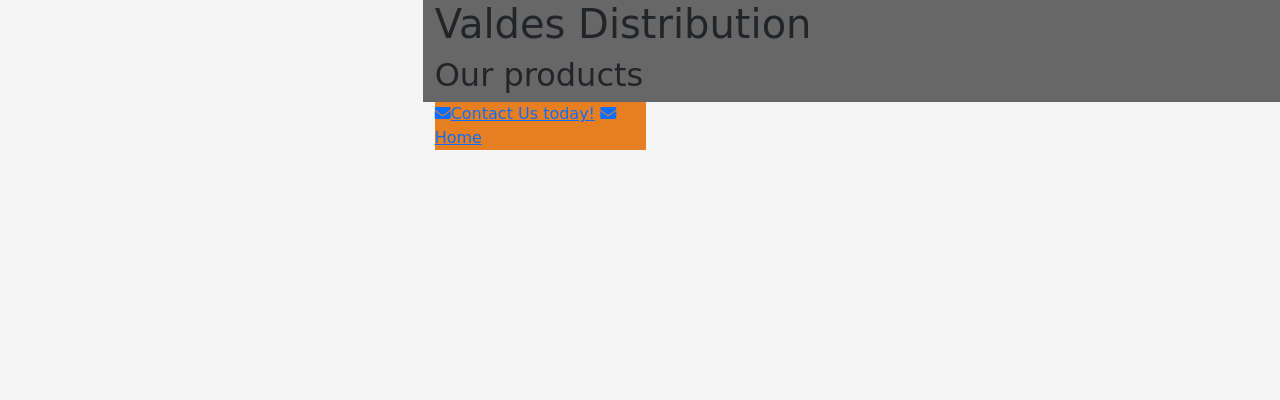
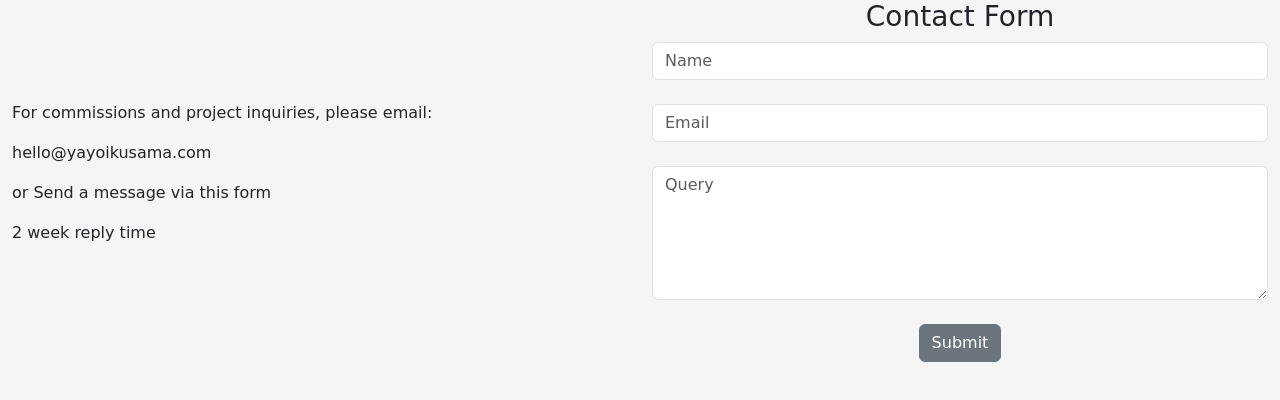
Before and after one commit to Nicolelir/Valdes-distribution, a plain HTML site: page contact.html in a window 1280 px wide. Drawn offline with nearby package versions, Linux system fonts and the light colour scheme; a web font is replaced by a local one.

Commit message:
Add contact form to contact page

```diff
--- a/contact.html
+++ b/contact.html
@@ -14,23 +14,35 @@
     <title>Valdes Distribution</title>
 </head>
 <header>
-    <div class="row no-gutters"> <!--No gutters is for eliminate all the default paddings-->
-        <a class="col-md-4 logo" href="index.html"></a>
-        <div class="col-md-8">
-            <div class="row no-gutters bg-color-name-title">
-                <div class="col heading">
-                    <h1 class="name">Valdes Distribution</h1>
-                    <h2 class="title"> Our products</h2>
+
+
+            <section class="container-fluid" id="contact-container">
+                <div class="row align-items-center">
+                    <div class="col-12 col-sm-4 col-md-6 inline-block" id="contact-container-elements">
+                        <div class="text-box">
+                            <p>For commissions and project inquiries, please email:</p>
+                            <p>hello@yayoikusama.com </p>
+                            <p>or Send a message via this form</p>
+                            <p>2 week reply time</p>
+                        </div>
+                    </div>
+                    <div class="col-12 col-sm-4 col-md-6 inline-block" id="contact-container-elements">
+                        <h3 class="contact-heading text-center">Contact Form</h3>
+                        <div class="center-form">
+                            <form action="" method="post">
+                                <input type="text" name="name" id="fullname" class="form-control" placeholder="Name"
+                                    required><br>
+                                <input type="email" name="email" id="emailaddress" class="form-control" placeholder="Email"
+                                    required><br>
+                                <textarea rows="5" name="projectsummary" id="projectsummary" class="form-control"
+                                    placeholder="Query" required></textarea><br>
+                                <div class="form-row text-center">
+                                    <div class="col">
+                                        <button type="submit" class="btn btn-secondary">Submit</button>
+                                    </div>
+                                </div>
+                            </form>
+                        </div>
+                    </div>
                 </div>
-            </div>
-
-            <div class="row no-gutters">
-                <div class="col">
-                    <ul id="nav" class="list-inline menucontainer">
-                        <li class="col-6 col-sm-3 ui-menu-color-home list-inline-item menuitem">
-                            <a href="contact.html" class="hvr-sweep-to-bottom"><i class="fa fa-envelope" aria-hidden="true"></i><span>Contact Us today!</span></a>
-                            <a href="index.html" class="hvr-sweep-to-bottom"><i class="fa fa-envelope" aria-hidden="true"></i><span>Home</span></a>
-                        </li>
-                    </ul>
-                </div>
-            </div>
+            </section>
```
Also changed, not shown: index.html (+0 -19 lines).
